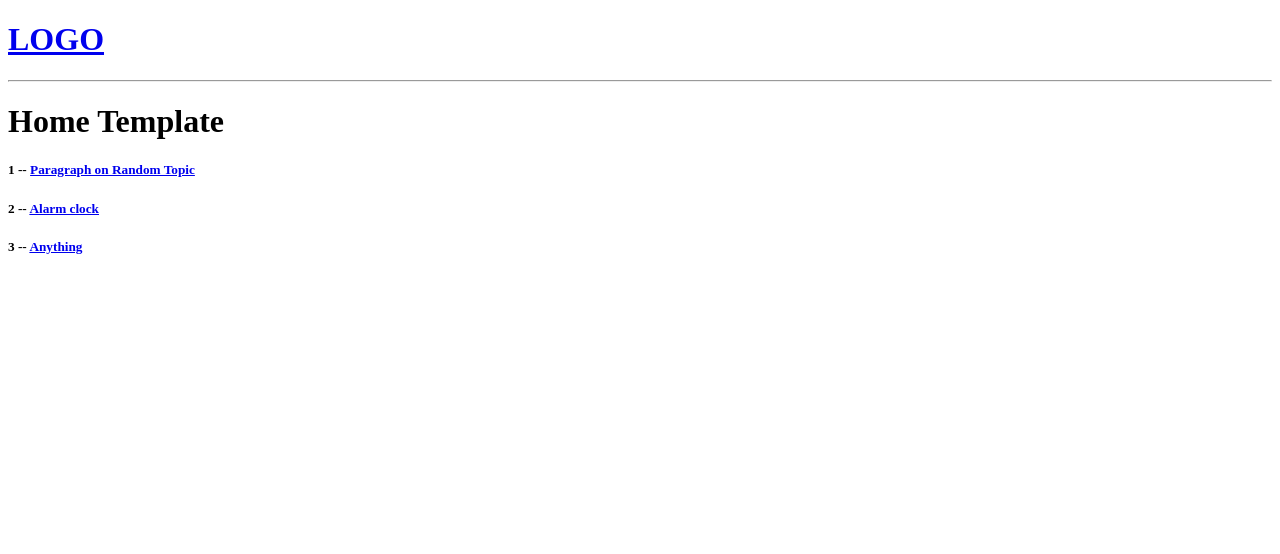
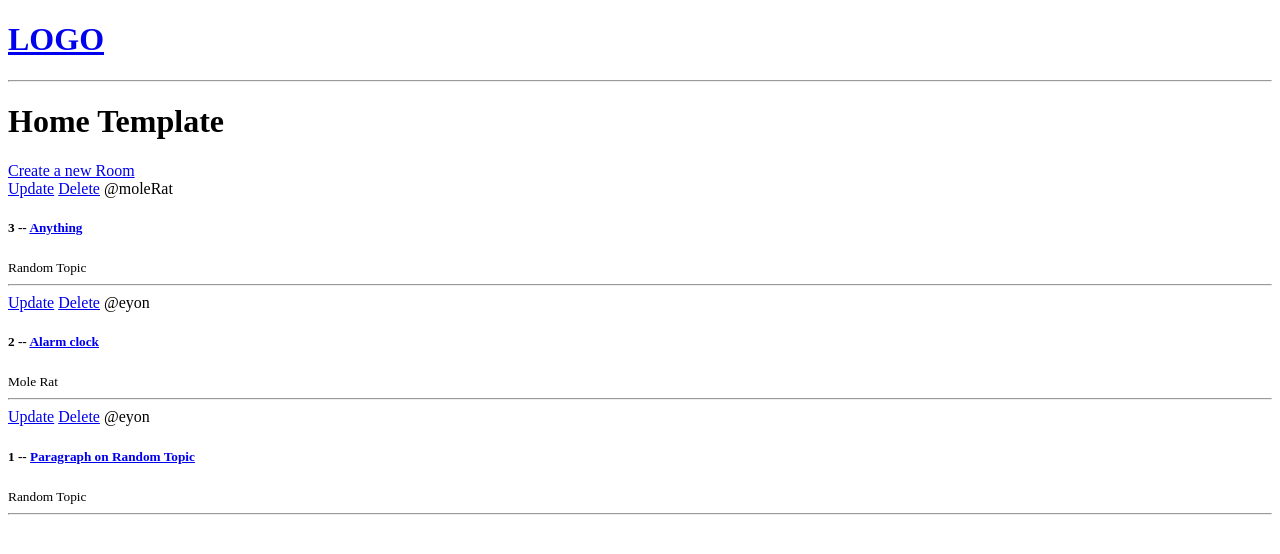
Before and after one commit to mdtanbirh/social, a Django app: page / in a window 1280 px wide. Shown: the top 554 px of the page. Run offline with Django 3.2, Linux system fonts and the light colour scheme; data comes from the database, SQL or seed files in the repository; both versions use the stored data as it was after the commit.

Commit message:
Add, delete, update

```diff
--- a/base/models.py
+++ b/base/models.py
@@ -18,6 +18,9 @@ class Room(models.Model):
     updated = models.DateTimeField(auto_now=True)
     created = models.DateTimeField(auto_now_add=True)
 
+    class Meta:
+        ordering = ['-updated', '-created']
+
     def __str__(self):
         return self.name
 
--- a/base/templates/base/home.html
+++ b/base/templates/base/home.html
@@ -4,10 +4,16 @@
 <h1>Home Template</h1>
 
 <div>
+    <a href="{% url 'create-room' %}">Create a new Room</a>
     <div>
         {% for room in rooms %}
             <div>
+                <a href="{% url 'update-room' room.id %}">Update</a>
+                <a href="{% url 'delete-room' room.id %}">Delete</a>
+                <span>@{{ room.host.username }}</span>
                 <h5>{{ room.id }} -- <a href="{% url 'room' room.id %}">{{ room.name }}</a></h5>
+                <small>{{ room.topic.name }}</small>
+                <hr>
             </div>
         {% endfor %}
     </div>
--- a/base/urls.py
+++ b/base/urls.py
@@ -4,4 +4,7 @@ from .import views
 urlpatterns = [
     path('', views.home, name="home"),
     path('room/<str:pk>/', views.room, name="room"),
+    path('create-Room/', views.createRoom, name="create-room"),
+    path('update-Room/<str:pk>/', views.updateRoom, name="update-room"),
+    path('delete-Room/<str:pk>/', views.deleteRoom, name="delete-room"),
 ]
--- a/base/views.py
+++ b/base/views.py
@@ -1,5 +1,6 @@
-from django.shortcuts import render
+from django.shortcuts import render, redirect
 from.models import Room
+from.forms import RoomForm
 
 
 def home(request):
@@ -12,3 +13,36 @@ def room(request, pk):
     room = Room.objects.get(id=pk)
     context = {'room': room}
     return render(request, 'base/room.html', context)
+
+
+def createRoom(request):
+    form = RoomForm()
+    if request.method == 'POST':
+        form = RoomForm(request.POST)
+        if form.is_valid():
+            form.save()
+            return redirect('home')
+    context = {'form': form}
+    return render(request, 'base/room_form.html', context)
+
+
+def updateRoom(request, pk):
+    room = Room.objects.get(id=pk)
+    form = RoomForm(instance=room)
+
+    if request.method == 'POST':
+        form = RoomForm(request.POST, instance=room)
+        if form.is_valid():
+            form.save()
+            return redirect('home')
+
+    context = {'form': form}
+    return render(request, 'base/room_form.html', context)
+
+
+def deleteRoom(request, pk):
+    room = Room.objects.get(id=pk)
+    if request.method == 'POST':
+        room.delete()
+        return redirect('home')
+    return render(request, 'base/delete.html', {'obj': room})
```
Also changed, not shown: base/forms.py (added, +8 -0 lines), base/templates/base/delete.html (added, +12 -0 lines), base/templates/base/room_form.html (added, +13 -0 lines), db.sqlite3.
